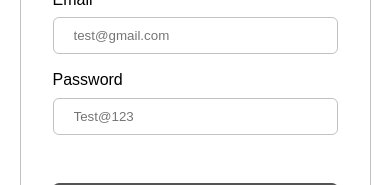
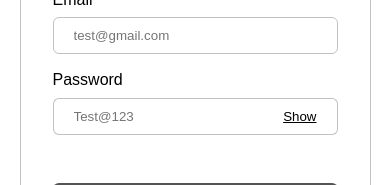
Before and after one commit to TejasDhodi/Rock-8-Assessment, a React (Vite) app in the folder Ecommerce Auth/Client/: page /login in a window 390 px wide. Shown: the part 474-659 px from the top of the page. Built offline with nearby package versions, Linux system fonts and the light colour scheme.

Commit message:
Update Functionality

```diff
--- a/Ecommerce Auth/Client/package.json
+++ b/Ecommerce Auth/Client/package.json
@@ -16,6 +16,7 @@
     "react": "^18.3.1",
     "react-dom": "^18.3.1",
     "react-icons": "^5.2.1",
+    "react-loader-spinner": "^6.1.6",
     "react-redux": "^9.1.2",
     "react-router-dom": "^6.24.1",
     "react-toastify": "^10.0.5",
--- a/Ecommerce Auth/Client/src/App.jsx
+++ b/Ecommerce Auth/Client/src/App.jsx
@@ -20,7 +20,7 @@ const App = () => {
 
   const handleUserProfile = async () => {
     try {
-      const { status, data } = await axios.get('http://localhost:3000/api/v1/auth/userProfile', {
+      const { status, data } = await axios.get('http://localhost:5000/api/v1/auth/userProfile', {
         headers: {
           "Content-Type": 'application/json',
           Authorization: `Bearer ${userToken}`
--- a/Ecommerce Auth/Client/src/Components/Auth.component.jsx
+++ b/Ecommerce Auth/Client/src/Components/Auth.component.jsx
@@ -1,6 +1,12 @@
-import React from 'react'
+import React, { useState } from 'react'
 
 const Auth = ({ title, h3, p, button, footer1, footer2, navigate, inputs, handleInputs, handleSubmit, credentials, error }) => {
+
+  const [inputType, setInputType] = useState(true);
+
+  const toggleShowPassword = () => {
+    setInputType(!inputType)
+  }
 
   return (
 
@@ -15,11 +21,18 @@ const Auth = ({ title, h3, p, button, footer1, footer2, navigate, inputs, handle
       <div className="inputContainer">
         {
           credentials.map((currElem, index) => {
-            const { label, placeholder } = currElem
+            const { label, placeholder, type } = currElem
             return (
-              <div className="inputs">
+              <div className="inputs" key={index}>
                 <label htmlFor={label}>{label}</label>
-                <input type="text" name={label.toLocaleLowerCase()} value={inputs[label.toLocaleLowerCase()]} onChange={handleInputs} placeholder={placeholder ? placeholder: 'Enter'} required />
+                {
+                  (type === 'password' && placeholder) ?
+                    <div className="showPassword">
+                      <input type={inputType ? 'password' : 'text'} name={label.toLocaleLowerCase()} value={inputs[label.toLocaleLowerCase()]} onChange={handleInputs} placeholder={placeholder ? placeholder : 'Enter'} required />
+                      <input type="button" value="Show" onClick={toggleShowPassword} />
+                    </div> :
+                    <input type={type ? 'password' : 'text'} name={label.toLocaleLowerCase()} value={inputs[label.toLocaleLowerCase()]} onChange={handleInputs} placeholder={placeholder ? placeholder : 'Enter'} required />
+                }
               </div>
             )
           })
--- a/Ecommerce Auth/Client/src/Components/Otp.component.jsx
+++ b/Ecommerce Auth/Client/src/Components/Otp.component.jsx
@@ -84,7 +84,7 @@ const Otp = ({ email, receivedOtp, inputs }) => {
       const joinedOtp = Number(otpValues.join(''));
       console.log(joinedOtp);
 
-      const { status, data } = await axios.post('http://localhost:3000/api/v1/auth/registerUser', {
+      const { status, data } = await axios.post('http://localhost:5000/api/v1/auth/registerUser', {
         email: inputs.email,
         name: inputs.name,
         password: inputs.password,
--- a/Ecommerce Auth/Client/src/Pages/Home.page.jsx
+++ b/Ecommerce Auth/Client/src/Pages/Home.page.jsx
@@ -1,5 +1,6 @@
 import React, { useEffect, useId, useState } from 'react'
 import { useSelector } from 'react-redux'
+import {ColorRing} from 'react-loader-spinner'
 import axios from 'axios'
 import '../Styles/Home.css'
 
@@ -14,7 +15,8 @@ const Home = () => {
     });
     const [pageBtn, setpageBtn] = useState(null);
 
-    const userId = useSelector(state => state.authentication.profile?._id);
+    const userId = useSelector(state => state.authentication.profile?.id);
+    const userToken = useSelector(state => state.authentication.authToken)
     console.log('user id : ', userId);
 
     let categories = [
@@ -100,7 +102,11 @@ const Home = () => {
             let updatedcategories = [];
 
             // Fetch Existing categories
-            const { data: existingData } = await axios.get(`http://localhost:3000/api/v1/category/${userId}`);
+            const { data: existingData } = await axios.get(`http://localhost:5000/api/v1/category/${userId}`, {
+                headers: {
+                    Authorization: `Bearer ${userToken}`
+                }
+            });
             const existingCategories = existingData.selectedCategory?.category || [];
 
             if (checked) {
@@ -113,12 +119,12 @@ const Home = () => {
             setSavedCategory(updatedcategories)
 
             // Sending update or new reuest
-            const { data } = await axios.put('http://localhost:3000/api/v1/category/addCategory', {
+            const { data } = await axios.put('http://localhost:5000/api/v1/category/addCategory', {
                 category: updatedcategories,
-                userId
             }, {
                 headers: {
-                    "Content-Type": 'application/json'
+                    "Content-Type": 'application/json',
+                    Authorization: `Bearer ${userToken}`
                 }
             })
 
@@ -131,7 +137,11 @@ const Home = () => {
 
     const getCategorydata = async () => {
         try {
-            const { status, data } = await axios.get(`http://localhost:3000/api/v1/category/${userId}`);
+            const { status, data } = await axios.get(`http://localhost:5000/api/v1/category/${userId}`, {
+                headers: {
+                    Authorization: `Bearer ${userToken}`
+                }
+            });
 
             let userSelectedCategory = [];
             if (status === 200) {
@@ -168,6 +178,15 @@ const Home = () => {
                         categories.slice(startIndex, lastIndex).map((currElem, index) => (
                             <div className='categoryLists' key={index}>
                                 <label className='custom-label' htmlFor={currElem.toLowerCase()}>{currElem}</label>
+                                {loading ? <ColorRing
+                                    visible={true}
+                                    height="80"
+                                    width="80"
+                                    ariaLabel="color-ring-loading"
+                                    wrapperStyle={{}}
+                                    wrapperClass="color-ring-wrapper"
+                                    colors={['#e15b64', '#f47e60', '#f8b26a', '#abbd81', '#849b87']}
+                                /> :
                                     <input
                                         type="checkbox"
                                         name={currElem.toLowerCase()}
@@ -177,14 +196,14 @@ const Home = () => {
                                         checked={savedCategory && savedCategory.includes(currElem) || false}
 
                                     />
-
+                                }
                             </div>
                         ))
                     }
                 </div>
 
                 <div className="controls">
-                    <button type="button" className={pageBtn === 'prev'? 'activePageBtn' : ''}  onClick={handlePrevious}>{'<<<'}</button>
+                    <button type="button" className={pageBtn === 'prev' ? 'activePageBtn' : ''} onClick={handlePrevious}>{'<<<'}</button>
                     {Array.from({ length: Math.min(totalPage, 7) }, (_, index) => {
                         const pageNum = index + pageNums.startPageNum;
                         return (
@@ -197,7 +216,7 @@ const Home = () => {
                             />
                         );
                     })}
-                    <button type="button" className={pageBtn === 'next'? 'activePageBtn' : ''} onClick={handleNext}>{'>>>'}</button>
+                    <button type="button" className={pageBtn === 'next' ? 'activePageBtn' : ''} onClick={handleNext}>{'>>>'}</button>
                 </div>
 
             </div>
--- a/Ecommerce Auth/Client/src/Pages/Login.page.jsx
+++ b/Ecommerce Auth/Client/src/Pages/Login.page.jsx
@@ -34,7 +34,7 @@ const Login = () => {
     const handleSubmit = async (e) => {
         try {
 
-            const {data, status} = await axios.post('http://localhost:3000/api/v1/auth/loginUser', inputs, {
+            const {data, status} = await axios.post('http://localhost:5000/api/v1/auth/loginUser', inputs, {
                 headers: {
                     "Content-Type": 'application/json'
                 }
--- a/Ecommerce Auth/Client/src/Pages/Register.page.jsx
+++ b/Ecommerce Auth/Client/src/Pages/Register.page.jsx
@@ -47,7 +47,7 @@ const Register = () => {
             } else if (!isValidPassword(inputs.password)) {
                 setErrorMsg('Password must contain atleast 8 character and one special character')
             } else {
-                const { status, data } = await axios.post('http://localhost:3000/api/v1/auth/registerUser/sendOtp', { email: inputs.email }, {
+                const { status, data } = await axios.post('http://localhost:5000/api/v1/auth/registerUser/sendOtp', { email: inputs.email }, {
                     headers: {
                         "Content-Type": 'application/json'
                     }
--- a/Ecommerce Auth/Client/src/Styles/Auth.css
+++ b/Ecommerce Auth/Client/src/Styles/Auth.css
@@ -85,6 +85,25 @@
     cursor: pointer;
 }
 
+#login .showPassword {
+    display: flex;
+    align-items: center;
+}
+
+#login .showPassword input:first-child{
+    border-right: none;
+    border-radius: 0.37rem 0 0 0.37rem;
+}
+
+#login .showPassword input:last-child{
+    width: 12%;
+    border-left: none;
+    border-radius: 0 0.37rem 0.37rem 0;
+    background: #fff;
+    text-decoration: underline;
+    color: #000000;
+    cursor: pointer;
+}
 
 /* Otp */
 
@@ -140,6 +159,13 @@
     }
 }
 
+@media screen and (max-width: 600px) {
+
+#login .showPassword input:last-child{
+    width: 20%;
+}
+}
+
 @media screen and (max-width: 465px) {
     .authHead h2, .otpHeader h2 {
         font-size: 1.5rem;
@@ -150,6 +176,10 @@
 
     .authFooter p, .authHead p {
         font-size: 0.8rem;
+    }
+
+    #login .showPassword input:last-child{
+        width: 30%;
     }
 }
 
@@ -171,4 +201,8 @@
         width: 1.5rem;
         border-radius: 0.1rem;
     }
+
+    #login .showPassword input:last-child{
+        width: 40%;
+    }
 }
--- a/Ecommerce Auth/Client/src/Styles/Home.css
+++ b/Ecommerce Auth/Client/src/Styles/Home.css
@@ -71,6 +71,9 @@
     border-color: #fff;
 }
 
+.categoryLists svg {
+    height: 1.5rem;
+}
 .categoryContainer .controls {
     margin: 4rem auto;
 }
--- a/Ecommerce Auth/Client/src/index.css
+++ b/Ecommerce Auth/Client/src/index.css
@@ -9,6 +9,10 @@
 body {
     font-size: 16px;
     font-family:sans-serif;
+}
+
+label {
+    display: block;
 }
 
 .carouselContainer {
```
Also changed, not shown: Ecommerce Auth/Client/src/Service/Service.js (+10 -5 lines), 1 other file (tests, documents, lock files or other folders). Lines whose indentation alone changed are shown as unchanged.
